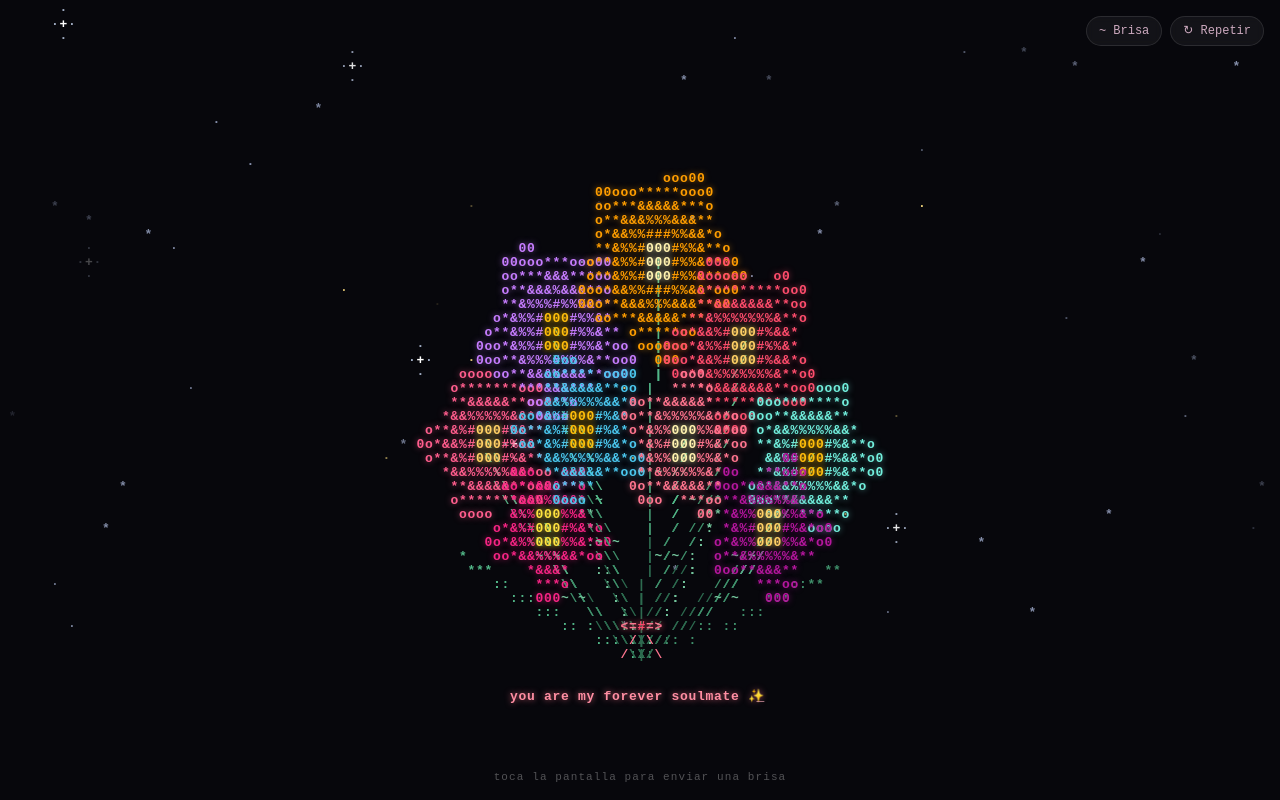
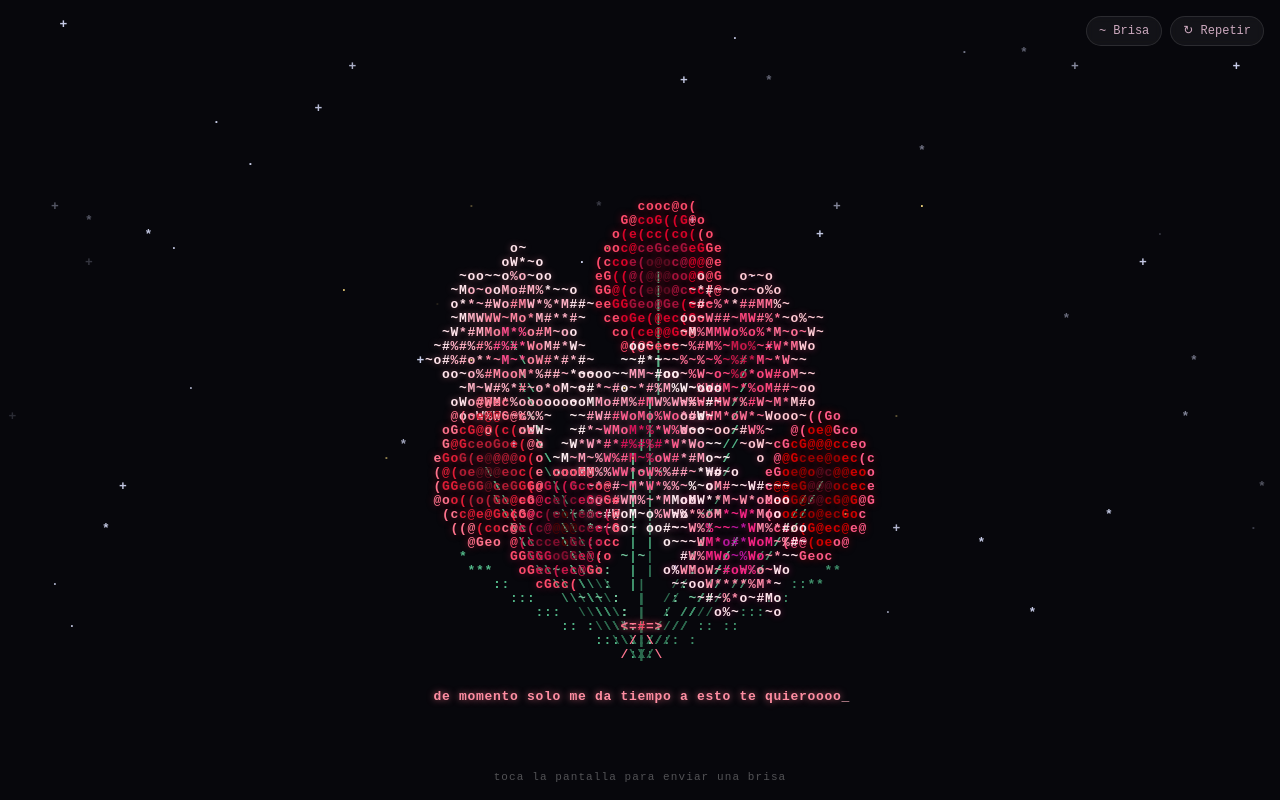
Before and after one commit to blakestudio8-spec/flowers_ASCI, a plain HTML site: page ramo_de_flores_ascii_animado.html in a window 1280 px wide. Drawn offline with nearby package versions, Linux system fonts and the light colour scheme.

Commit message:
Update title and dedication message in HTML

```diff
--- a/ramo_de_flores_ascii_animado.html
+++ b/ramo_de_flores_ascii_animado.html
@@ -3,7 +3,7 @@
 <head>
   <meta charset="UTF-8">
   <meta name="viewport" content="width=device-width, initial-scale=1.0, maximum-scale=1.0, user-scalable=no">
-  <title>Flores Silvestres ASCII</title>
+  <title>Ramo de Rosas y Peonías ASCII</title>
   <script src="https://cdn.tailwindcss.com"></script>
   <style>
     * {
@@ -76,19 +76,26 @@
     let pointerActive = false;
 
     // Mensaje estilo máquina de escribir debajo del ramo
-    const dedicationText = "you are my forever soulmate ✨";
+    const dedicationText = "de momento solo me da tiempo a esto te quieroooo";
 
-    // Definición de las flores del ramo (posiciones relativas, paleta y ritmo)
+    // Definición de rosas (espirales carmesí/rubí) y peonías (voluminosas rosa pastel/magenta/coral)
     const bouquetFlowers = [
-      { rx: -0.26, ry: -0.22, color: '#ff5e8e', glow: 'rgba(255,94,142,0.55)', center: '#ffd166', radius: 5.2, speed: 1.15, phase: 0.2, curve: -1.2 },
-      { rx: -0.15, ry: -0.34, color: '#c77dff', glow: 'rgba(199,125,255,0.55)', center: '#ffbe0b', radius: 6.0, speed: 0.92, phase: 1.5, curve: -0.7 },
-      { rx:  0.00, ry: -0.41, color: '#ff9e00', glow: 'rgba(255,158,0,0.55)',   center: '#fff3b0', radius: 6.4, speed: 1.00, phase: 2.4, curve:  0.1 },
-      { rx:  0.16, ry: -0.33, color: '#ff4d6d', glow: 'rgba(255,77,109,0.55)',  center: '#ffd166', radius: 5.8, speed: 1.22, phase: 0.8, curve:  0.8 },
-      { rx:  0.27, ry: -0.21, color: '#72efdd', glow: 'rgba(114,239,221,0.55)', center: '#ffbe0b', radius: 5.2, speed: 0.95, phase: 3.1, curve:  1.3 },
-      { rx: -0.20, ry: -0.14, color: '#f72585', glow: 'rgba(247,37,133,0.55)',  center: '#fee440', radius: 4.5, speed: 1.18, phase: 1.9, curve: -1.0 },
-      { rx:  0.20, ry: -0.13, color: '#b5179e', glow: 'rgba(181,23,158,0.55)',  center: '#ffd166', radius: 4.6, speed: 1.08, phase: 2.8, curve:  1.0 },
-      { rx: -0.07, ry: -0.24, color: '#4cc9f0', glow: 'rgba(76,201,240,0.55)',  center: '#ffbe0b', radius: 5.0, speed: 0.88, phase: 0.5, curve: -0.3 },
-      { rx:  0.08, ry: -0.23, color: '#ff758f', glow: 'rgba(255,117,143,0.55)', center: '#fff3b0', radius: 4.8, speed: 1.12, phase: 4.1, curve:  0.4 }
+      // Peonía grande superior izquierda (rosa pastel suave)
+      { type: 'peony', rx: -0.20, ry: -0.32, core: '#ff4d8d', inner: '#ff85a1', mid: '#ffb3c6', outer: '#ffe5ec', glow: 'rgba(255,143,163,0.45)', radius: 6.4, speed: 0.90, phase: 1.2, curve: -0.9 },
+      // Rosa central alta (carmesí profundo y escarlata)
+      { type: 'rose',  rx:  0.00, ry: -0.40, core: '#590d22', inner: '#a4133c', mid: '#d90429', outer: '#ff4d6d', glow: 'rgba(217,4,41,0.55)',    radius: 5.4, speed: 1.02, phase: 2.3, curve:  0.1 },
+      // Peonía grande superior derecha (magenta y coral)
+      { type: 'peony', rx:  0.21, ry: -0.31, core: '#c9184a', inner: '#ff477e', mid: '#ff7096', outer: '#ffccd5', glow: 'rgba(255,71,126,0.45)',  radius: 6.3, speed: 0.95, phase: 0.5, curve:  1.0 },
+      // Rosa lateral izquierda (rojo rubí intenso)
+      { type: 'rose',  rx: -0.28, ry: -0.19, core: '#641220', inner: '#b21e35', mid: '#e01e37', outer: '#ff758f', glow: 'rgba(224,30,55,0.50)',   radius: 4.9, speed: 1.15, phase: 3.1, curve: -1.3 },
+      // Peonía central frondosa (coral y rubor pastel)
+      { type: 'peony', rx:  0.00, ry: -0.22, core: '#d81159', inner: '#ff5d8f', mid: '#ff9ebb', outer: '#fff0f3', glow: 'rgba(255,158,187,0.50)', radius: 6.6, speed: 0.85, phase: 1.8, curve: -0.2 },
+      // Rosa lateral derecha (escarlata vibrante)
+      { type: 'rose',  rx:  0.29, ry: -0.18, core: '#590d22', inner: '#9b0000', mid: '#d00000', outer: '#ff5c8a', glow: 'rgba(208,0,0,0.50)',     radius: 4.9, speed: 1.18, phase: 2.7, curve:  1.3 },
+      // Rosa baja izquierda (carmesí)
+      { type: 'rose',  rx: -0.14, ry: -0.13, core: '#4a0404', inner: '#800f2f', mid: '#c9184a', outer: '#ff4d6d', glow: 'rgba(201,24,74,0.50)',   radius: 4.5, speed: 1.10, phase: 0.9, curve: -0.7 },
+      // Peonía baja derecha (rosa rubor suave)
+      { type: 'peony', rx:  0.15, ry: -0.12, core: '#b5179e', inner: '#f72585', mid: '#ff8fab', outer: '#ffe5ec', glow: 'rgba(247,37,133,0.45)',  radius: 5.3, speed: 1.05, phase: 3.8, curve:  0.8 }
     ];
 
     // Pequeños brotes laterales / hojas silvestres
@@ -117,7 +124,8 @@
       phase: Math.random() * Math.PI * 2
     }));
 
-    const petalChars = ['@', '#', '%', '&', '*', 'o', '0'];
+    const roseChars = ['@', 'G', 'e', 'o', 'c', '('];
+    const peonyChars = ['#', 'W', 'M', '%', '*', 'o', '~'];
 
     /**
      * Ajusta la cuadrícula ASCII según el tamaño del dispositivo
@@ -145,65 +153,89 @@
     resize();
 
     /**
-     * Dibuja un carácter en una celda de la cuadrícula ASCII
+     * Dibuja un carácter individual en la cuadrícula ASCII con brillo opcional
      */
-    function drawChar(ch, col, row, color, shadowColor = null) {
+    function drawChar(ch, col, row, color, glowColor = null) {
       if (col < 0 || col >= cols || row < 0 || row >= rows) return;
-      ctx.fillStyle = color;
-      if (shadowColor) {
-        ctx.shadowColor = shadowColor;
-        ctx.shadowBlur = 6;
+      if (glowColor) {
+        ctx.shadowColor = glowColor;
+        ctx.shadowBlur = 7;
       } else {
         ctx.shadowBlur = 0;
       }
+      ctx.fillStyle = color;
       ctx.fillText(ch, col * charW, row * charH);
     }
 
     /**
-     * Dibuja los destellos y constelaciones en el cielo nocturno
+     * Dibuja estrellas y destellos parpadeantes en el fondo
      */
     function drawBackgroundStars(t) {
       stars.forEach(s => {
-        const pulse = 0.2 + 0.8 * Math.abs(Math.sin(t * s.speed + s.phase));
-        const c = Math.floor(s.x * cols);
-        const r = Math.floor(s.y * rows);
-
-        if (s.type > 0.86) {
-          // Destello de 4 puntos estilo TikTok
-          const colStr = `rgba(210, 225, 255, ${(pulse * 0.75).toFixed(2)})`;
-          drawChar('·', c, r - 1, colStr);
-          drawChar('·', c - 1, r, colStr);
-          drawChar('+', c, r, `rgba(255, 255, 255, ${pulse.toFixed(2)})`);
-          drawChar('·', c + 1, r, colStr);
-          drawChar('·', c, r + 1, colStr);
-        } else {
-          const ch = s.type > 0.45 ? '*' : '·';
-          drawChar(ch, c, r, `rgba(200, 215, 255, ${(pulse * 0.65).toFixed(2)})`);
-        }
+        const alpha = 0.15 + 0.75 * Math.abs(Math.sin(t * s.speed + s.phase));
+        const ch = s.type > 0.7 ? '+' : s.type > 0.35 ? '*' : '·';
+        drawChar(ch, Math.floor(s.x * cols), Math.floor(s.y * rows), `rgba(220, 225, 255, ${alpha.toFixed(2)})`);
       });
     }
 
     /**
-     * Dibuja una flor ASCII con pétalos ondulantes y apertura progresiva
+     * Dibuja una rosa ASCII con capas en espiral o una peonía frondosa con pétalos rizados
      */
     function drawFlower(cx, cy, f, t, bloomProgress) {
       if (bloomProgress <= 0) return;
       const r = f.radius * bloomProgress;
-      const aspect = 1.38; // Compensa la proporción alto/ancho de fuente monoespaciada
+      const aspect = 1.42; // Compensa la proporción alto/ancho de fuente monoespaciada
 
-      for (let dy = -Math.ceil(r + 1); dy <= Math.ceil(r + 1); dy++) {
-        for (let dx = -Math.ceil((r + 1) * aspect); dx <= Math.ceil((r + 1) * aspect); dx++) {
+      const maxDy = Math.ceil(r + 1.5);
+      const maxDx = Math.ceil((r + 1.5) * aspect);
+
+      for (let dy = -maxDy; dy <= maxDy; dy++) {
+        for (let dx = -maxDx; dx <= maxDx; dx++) {
           const nx = dx / aspect;
           const dist = Math.sqrt(nx * nx + dy * dy);
           const angle = Math.atan2(dy, nx);
-          const petalWave = Math.sin(angle * 5 + t * 0.9 + f.phase) * (0.95 * bloomProgress);
 
-          if (dist <= 1.35 * bloomProgress) {
-            drawChar('0', Math.round(cx + dx), Math.round(cy + dy), f.center, f.center);
-          } else if (dist <= r + petalWave) {
-            const normDist = dist / (r + 1.2);
-            const charIdx = Math.floor(normDist * petalChars.length) % petalChars.length;
-            drawChar(petalChars[charIdx], Math.round(cx + dx), Math.round(cy + dy), f.color, f.glow);
+          if (f.type === 'rose') {
+            // Geometría de rosa: capas en espiral envolventes con bordes definidos
+            const spiral = Math.sin(angle * 3 + dist * 2.1 - t * 0.6 + f.phase) * 0.45;
+            const cupEdge = Math.cos(angle * 2 + f.phase) * 0.35;
+            const effectiveR = r + cupEdge * bloomProgress;
+
+            if (dist <= effectiveR) {
+              const normDist = dist / Math.max(0.1, effectiveR);
+              let color = f.outer;
+              if (normDist < 0.24) color = f.core;
+              else if (normDist < 0.52) color = f.inner;
+              else if (normDist < 0.80) color = f.mid;
+
+              // Selección de carácter siguiendo el giro de la espiral
+              const spiralIdx = Math.abs(Math.floor((normDist * 4.5 + spiral) * roseChars.length)) % roseChars.length;
+              const ch = normDist < 0.20 ? '@' : roseChars[spiralIdx];
+              drawChar(ch, Math.round(cx + dx), Math.round(cy + dy), color, f.glow);
+            }
+          } else {
+            // Geometría de peonía: flor muy llena, rizada y voluminosa con múltiples ondas
+            const ruffleOuter = Math.sin(angle * 7 + t * 0.8 + f.phase) * 0.75 * bloomProgress;
+            const ruffleInner = Math.cos(angle * 11 - t * 0.5 + f.phase) * 0.35 * bloomProgress;
+            const effectiveR = r + ruffleOuter + ruffleInner;
+
+            if (dist <= effectiveR) {
+              const normDist = dist / Math.max(0.1, effectiveR);
+              let color = f.outer;
+              if (normDist < 0.22) color = f.core;
+              else if (normDist < 0.48) color = f.inner;
+              else if (normDist < 0.76) color = f.mid;
+
+              // Textura densa en el interior y pétalos vaporosos (~) en el borde
+              let ch;
+              if (normDist > 0.86) {
+                ch = (Math.floor(angle * 4) % 2 === 0) ? '~' : 'o';
+              } else {
+                const waveIdx = Math.abs(Math.floor((normDist * 5 + Math.sin(angle * 6)) * peonyChars.length)) % peonyChars.length;
+                ch = peonyChars[waveIdx];
+              }
+              drawChar(ch, Math.round(cx + dx), Math.round(cy + dy), color, f.glow);
+            }
           }
         }
       }
@@ -337,14 +369,41 @@
         const visibleChars = Math.min(dedicationText.length, Math.floor((t - 1.4) * 16));
         const currentStr = dedicationText.slice(0, visibleChars);
         const textRow = Math.min(rows - 3, baseY + 3);
-        const startCol = Math.floor((cols - dedicationText.length) / 2);
+        const maxLineChars = Math.max(20, cols - 4);
 
-        for (let i = 0; i < currentStr.length; i++) {
-          drawChar(currentStr[i], startCol + i, textRow, '#ff8fa3', 'rgba(255, 117, 143, 0.7)');
-        }
-        // Cursor parpadeante al final
-        if (Math.floor(t * 2.5) % 2 === 0) {
-          drawChar('_', startCol + currentStr.length, textRow, '#ffb3c1');
+        if (dedicationText.length <= maxLineChars) {
+          const startCol = Math.max(1, Math.floor((cols - dedicationText.length) / 2));
+          for (let i = 0; i < currentStr.length; i++) {
+            drawChar(currentStr[i], startCol + i, textRow, '#ff8fa3', 'rgba(255, 117, 143, 0.7)');
+          }
+          if (Math.floor(t * 2.5) % 2 === 0) {
+            drawChar('_', startCol + currentStr.length, textRow, '#ffb3c1');
+          }
+        } else {
+          // Dividir en dos líneas si el móvil es muy estrecho para que no se corte
+          const splitIdx = dedicationText.lastIndexOf(' ', Math.floor(dedicationText.length * 0.65));
+          const line1Full = dedicationText.slice(0, splitIdx);
+          const line2Full = dedicationText.slice(splitIdx + 1);
+
+          const line1 = currentStr.slice(0, Math.min(currentStr.length, line1Full.length));
+          const line2 = currentStr.length > line1Full.length + 1 ? currentStr.slice(line1Full.length + 1) : '';
+
+          const startCol1 = Math.max(1, Math.floor((cols - line1Full.length) / 2));
+          const startCol2 = Math.max(1, Math.floor((cols - line2Full.length) / 2));
+
+          for (let i = 0; i < line1.length; i++) {
+            drawChar(line1[i], startCol1 + i, textRow - 1, '#ff8fa3', 'rgba(255, 117, 143, 0.7)');
+          }
+          for (let i = 0; i < line2.length; i++) {
+            drawChar(line2[i], startCol2 + i, textRow + 1, '#ff8fa3', 'rgba(255, 117, 143, 0.7)');
+          }
+          if (Math.floor(t * 2.5) % 2 === 0) {
+            if (currentStr.length <= line1Full.length) {
+              drawChar('_', startCol1 + line1.length, textRow - 1, '#ffb3c1');
+            } else {
+              drawChar('_', startCol2 + line2.length, textRow + 1, '#ffb3c1');
+            }
+          }
         }
       }
 
```
